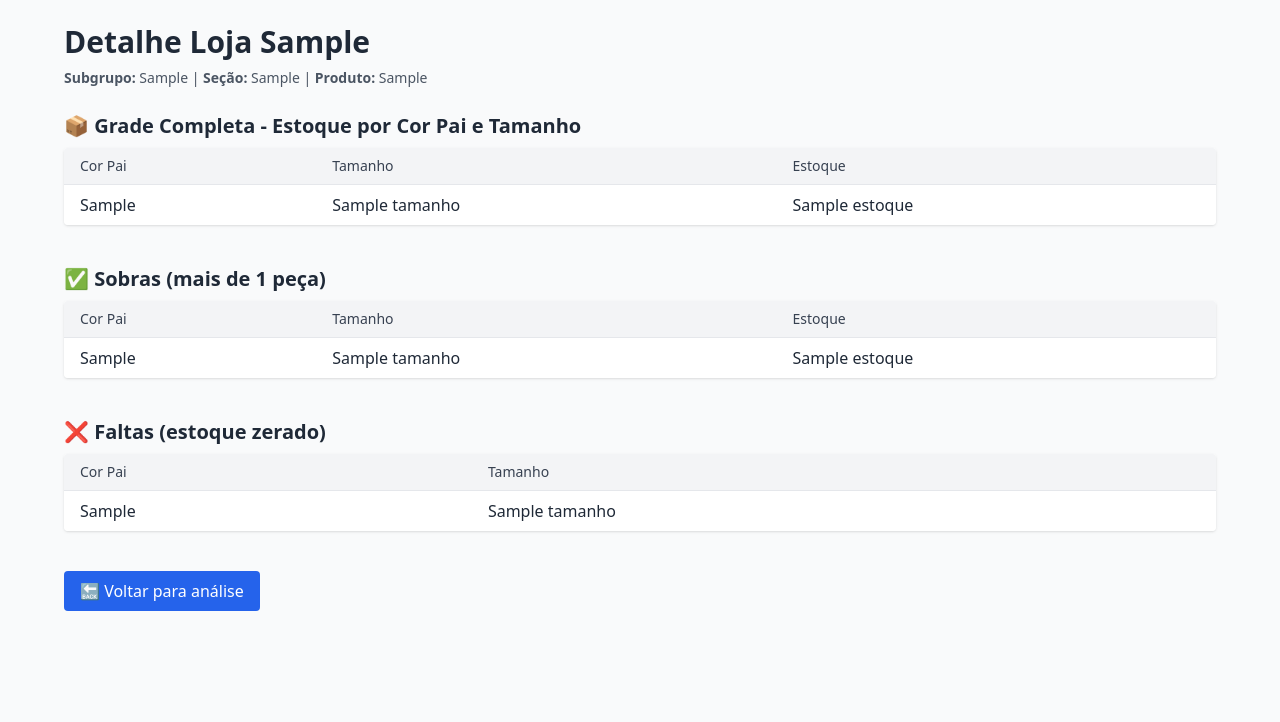
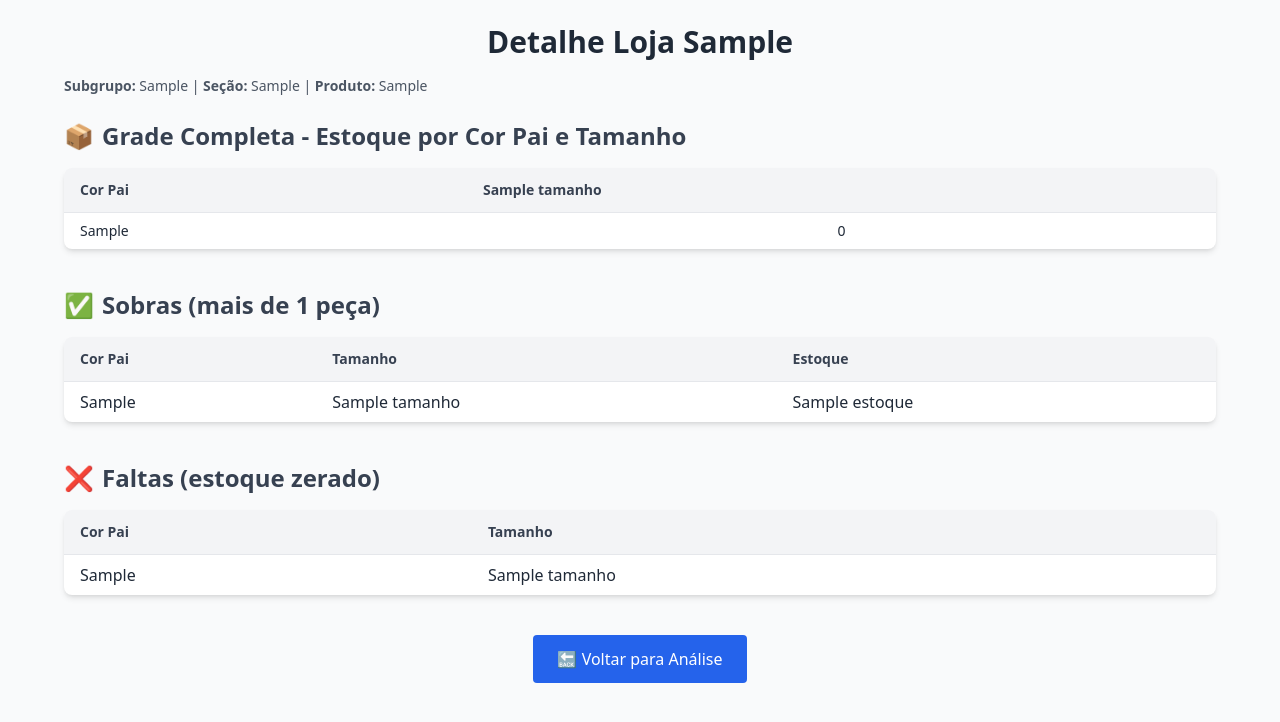
Before and after one commit to muriloh2001/EliasMaga, a Flask app: template meu_projeto/templates/analise_detalhada.html in a window 1280 px wide. Shown: the top 722 px of the page. Run offline with Flask 3, Linux system fonts and the light colour scheme; the template is opened without the code that fills it: most values are stand-ins (such as "Sample title", 1, 10 or a date in 2020); parts of the project's set-up code (start-up, migrations or seed data) failed here and were passed over; some libraries are stand-ins or nearby versions.

Commit message:
ajuste de tamanhos e apresentação

```diff
--- a/meu_projeto/templates/analise_detalhada.html
+++ b/meu_projeto/templates/analise_detalhada.html
@@ -8,7 +8,8 @@
 <body class="bg-gray-50 text-gray-800 px-4 py-6">
 
   <div class="max-w-6xl mx-auto">
-    <h2 class="text-3xl font-bold mb-2">Detalhe Loja {{ codigo_loja }}</h2>
+    <!-- Título Principal -->
+    <h2 class="text-3xl font-bold mb-4 text-center">Detalhe Loja {{ codigo_loja }}</h2>
 
     <p class="mb-6 text-sm text-gray-600">
       <span class="font-semibold">Subgrupo:</span> {{ filtro_sub_grupo }} |
@@ -16,25 +17,38 @@
       <span class="font-semibold">Produto:</span> {{ filtro_produto }}
     </p>
 
-    <!-- 📦 GRADE COMPLETA -->
+    <!-- 📦 GRADE COMPLETA - Tabela Horizontal -->
     <div class="mb-10">
-      <h3 class="text-xl font-semibold mb-2">📦 Grade Completa - Estoque por Cor Pai e Tamanho</h3>
-      <div class="overflow-x-auto rounded shadow">
-        <table class="min-w-full divide-y divide-gray-200 bg-white">
-          <thead class="bg-gray-100">
+      <h3 class="text-2xl font-semibold mb-4 flex items-center text-gray-700">
+        <span class="mr-2">📦</span> Grade Completa - Estoque por Cor Pai e Tamanho
+      </h3>
+
+      <div class="overflow-x-auto rounded-lg shadow-md bg-white">
+        <table class="min-w-full divide-y divide-gray-200">
+          <thead class="bg-gray-100 text-sm font-medium text-gray-700">
             <tr>
-              <th class="px-4 py-2 text-left text-sm font-medium text-gray-700">Cor Pai</th>
-              <th class="px-4 py-2 text-left text-sm font-medium text-gray-700">Tamanho</th>
-              <th class="px-4 py-2 text-left text-sm font-medium text-gray-700">Estoque</th>
+              <th class="px-4 py-3 text-left">Cor Pai</th>
+              <!-- Adiciona os Tamanhos como colunas -->
+              {% for tamanho in todos_tamanhos %}
+                <th class="px-4 py-3 text-left">{{ tamanho }}</th>
+              {% endfor %}
             </tr>
           </thead>
-          <tbody class="divide-y divide-gray-100">
-            {% for item in grade %}
-            <tr>
-              <td class="px-4 py-2">{{ item.cor_pai }}</td>
-              <td class="px-4 py-2">{{ item.tamanho }}</td>
-              <td class="px-4 py-2">{{ item.Estoque }}</td>
-            </tr>
+          <tbody class="divide-y divide-gray-100 text-sm">
+            <!-- Para cada Cor Pai, cria uma linha com os estoques -->
+            {% for cor_pai, estoques in grade.items() %}
+              <tr class="hover:bg-gray-50">
+                <td class="px-4 py-2">{{ cor_pai }}</td>
+                {% for tamanho in todos_tamanhos %}
+                  <td class="px-4 py-2 text-center">
+                    {% if estoques[tamanho] %}
+                      {{ estoques[tamanho] }}
+                    {% else %}
+                      0
+                    {% endif %}
+                  </td>
+                {% endfor %}
+              </tr>
             {% endfor %}
           </tbody>
         </table>
@@ -43,19 +57,21 @@
 
     <!-- ✅ SOBRAS -->
     <div class="mb-10">
-      <h3 class="text-xl font-semibold mb-2">✅ Sobras (mais de 1 peça)</h3>
-      <div class="overflow-x-auto rounded shadow">
-        <table class="min-w-full divide-y divide-gray-200 bg-white">
-          <thead class="bg-gray-100">
+      <h3 class="text-2xl font-semibold mb-4 flex items-center text-gray-700">
+        <span class="mr-2">✅</span> Sobras (mais de 1 peça)
+      </h3>
+      <div class="overflow-x-auto rounded-lg shadow-md bg-white">
+        <table class="min-w-full divide-y divide-gray-200">
+          <thead class="bg-gray-100 text-sm font-medium text-gray-700">
             <tr>
-              <th class="px-4 py-2 text-left text-sm font-medium text-gray-700">Cor Pai</th>
-              <th class="px-4 py-2 text-left text-sm font-medium text-gray-700">Tamanho</th>
-              <th class="px-4 py-2 text-left text-sm font-medium text-gray-700">Estoque</th>
+              <th class="px-4 py-3 text-left">Cor Pai</th>
+              <th class="px-4 py-3 text-left">Tamanho</th>
+              <th class="px-4 py-3 text-left">Estoque</th>
             </tr>
           </thead>
           <tbody class="divide-y divide-gray-100">
             {% for row in sobras %}
-            <tr>
+            <tr class="hover:bg-gray-50">
               <td class="px-4 py-2">{{ row.cor_pai }}</td>
               <td class="px-4 py-2">{{ row.tamanho }}</td>
               <td class="px-4 py-2">{{ row.Estoque }}</td>
@@ -68,18 +84,20 @@
 
     <!-- ❌ FALTAS -->
     <div class="mb-10">
-      <h3 class="text-xl font-semibold mb-2">❌ Faltas (estoque zerado)</h3>
-      <div class="overflow-x-auto rounded shadow">
-        <table class="min-w-full divide-y divide-gray-200 bg-white">
-          <thead class="bg-gray-100">
+      <h3 class="text-2xl font-semibold mb-4 flex items-center text-gray-700">
+        <span class="mr-2">❌</span> Faltas (estoque zerado)
+      </h3>
+      <div class="overflow-x-auto rounded-lg shadow-md bg-white">
+        <table class="min-w-full divide-y divide-gray-200">
+          <thead class="bg-gray-100 text-sm font-medium text-gray-700">
             <tr>
-              <th class="px-4 py-2 text-left text-sm font-medium text-gray-700">Cor Pai</th>
-              <th class="px-4 py-2 text-left text-sm font-medium text-gray-700">Tamanho</th>
+              <th class="px-4 py-3 text-left">Cor Pai</th>
+              <th class="px-4 py-3 text-left">Tamanho</th>
             </tr>
           </thead>
           <tbody class="divide-y divide-gray-100">
             {% for row in faltas %}
-            <tr>
+            <tr class="hover:bg-gray-50">
               <td class="px-4 py-2">{{ row.cor_pai }}</td>
               <td class="px-4 py-2">{{ row.tamanho }}</td>
             </tr>
@@ -90,10 +108,10 @@
     </div>
 
     <!-- 🔙 Voltar -->
-    <div class="mt-6">
+    <div class="mt-6 text-center">
       <a href="{{ url_for('analise') }}?nome_sub_grupo={{ filtro_sub_grupo }}&nome_secao={{ filtro_secao }}&nome_produto={{ filtro_produto }}"
-         class="inline-block bg-blue-600 text-white px-4 py-2 rounded hover:bg-blue-700 transition">
-         🔙 Voltar para análise
+         class="inline-block bg-blue-600 text-white px-6 py-3 rounded hover:bg-blue-700 transition">
+         🔙 Voltar para Análise
       </a>
     </div>
   </div>
```
Also changed, not shown: meu_projeto/app.py (+79 -27 lines), meu_projeto/templates/analise.html (+30 -8 lines), meu_projeto/templates/index.html (+59 -6 lines), 2 other files.
